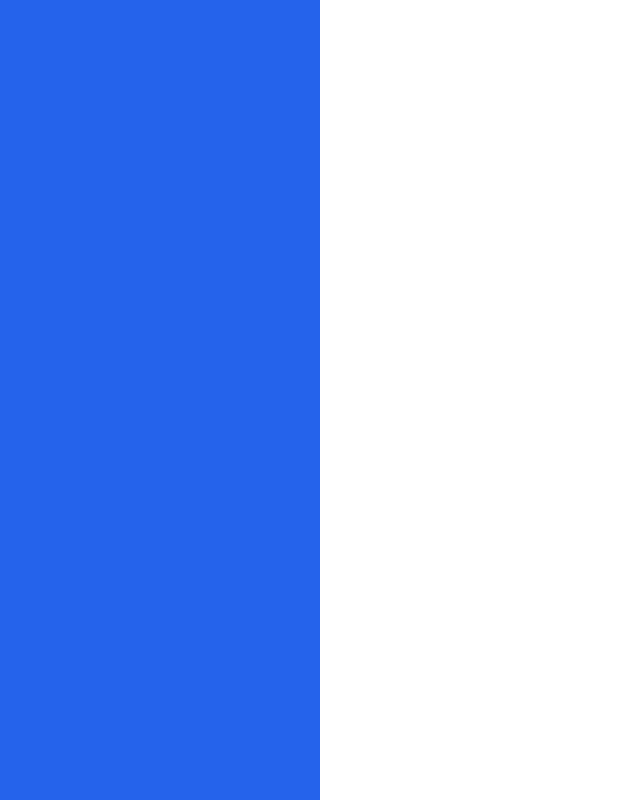
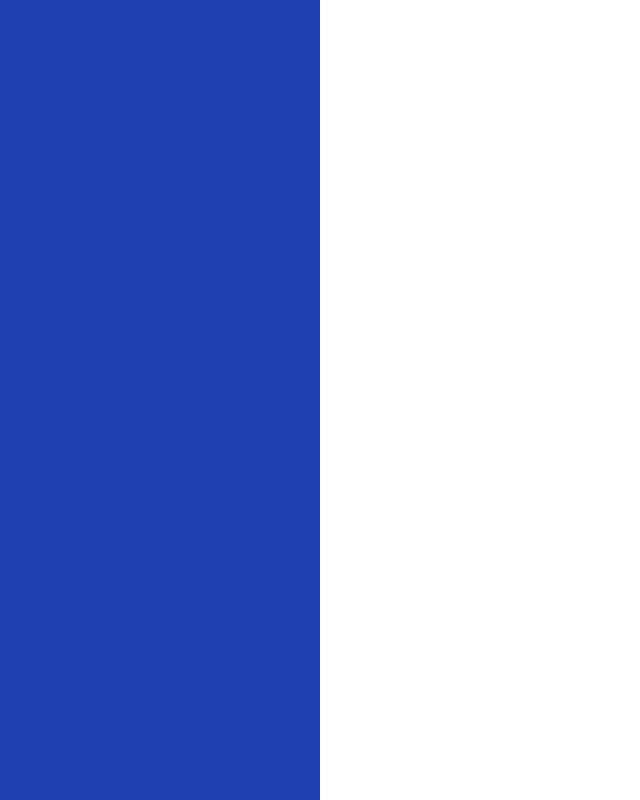
Before and after one commit to KennethJGR/crm-react, a React (Vite) app: page / in a window 1280 px wide. Shown: the whole page, without its empty margins (0-640 px from the left). Built offline with nearby package versions, Linux system fonts and the light colour scheme.

Commit message:
editing README

```diff
--- a/src/components/Layout.jsx
+++ b/src/components/Layout.jsx
@@ -4,7 +4,7 @@
 const Layout = () => {
     return (
         <div className="md:flex md:min-h-screen">
-            <div className="md:w-1/4 bg-blue-600 px-5 py-10">
+            <div className="md:w-1/4 bg-blue-800 px-5 py-10">
 
             </div>
         </div>
```
Also changed, not shown: 1 other file (tests, documents, lock files or other folders).
